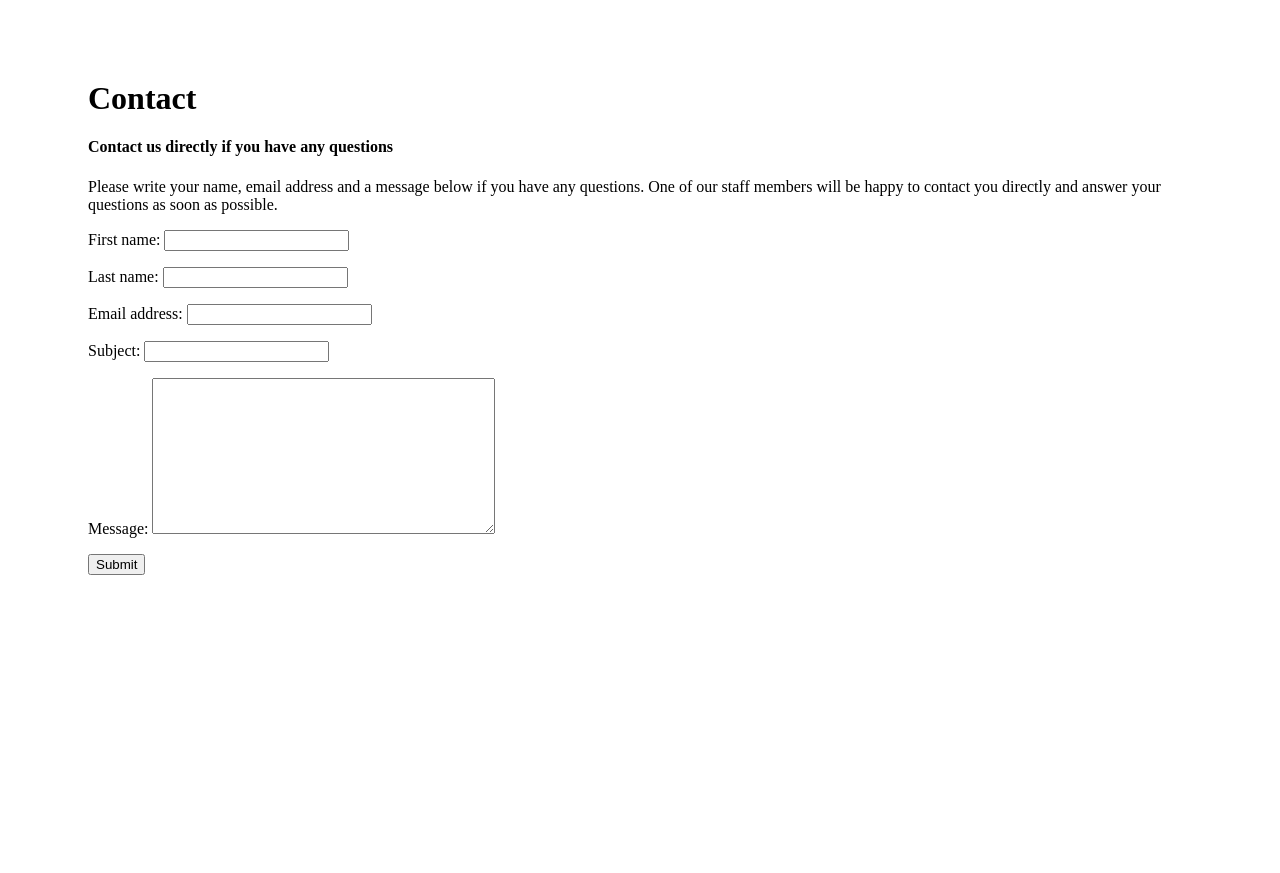
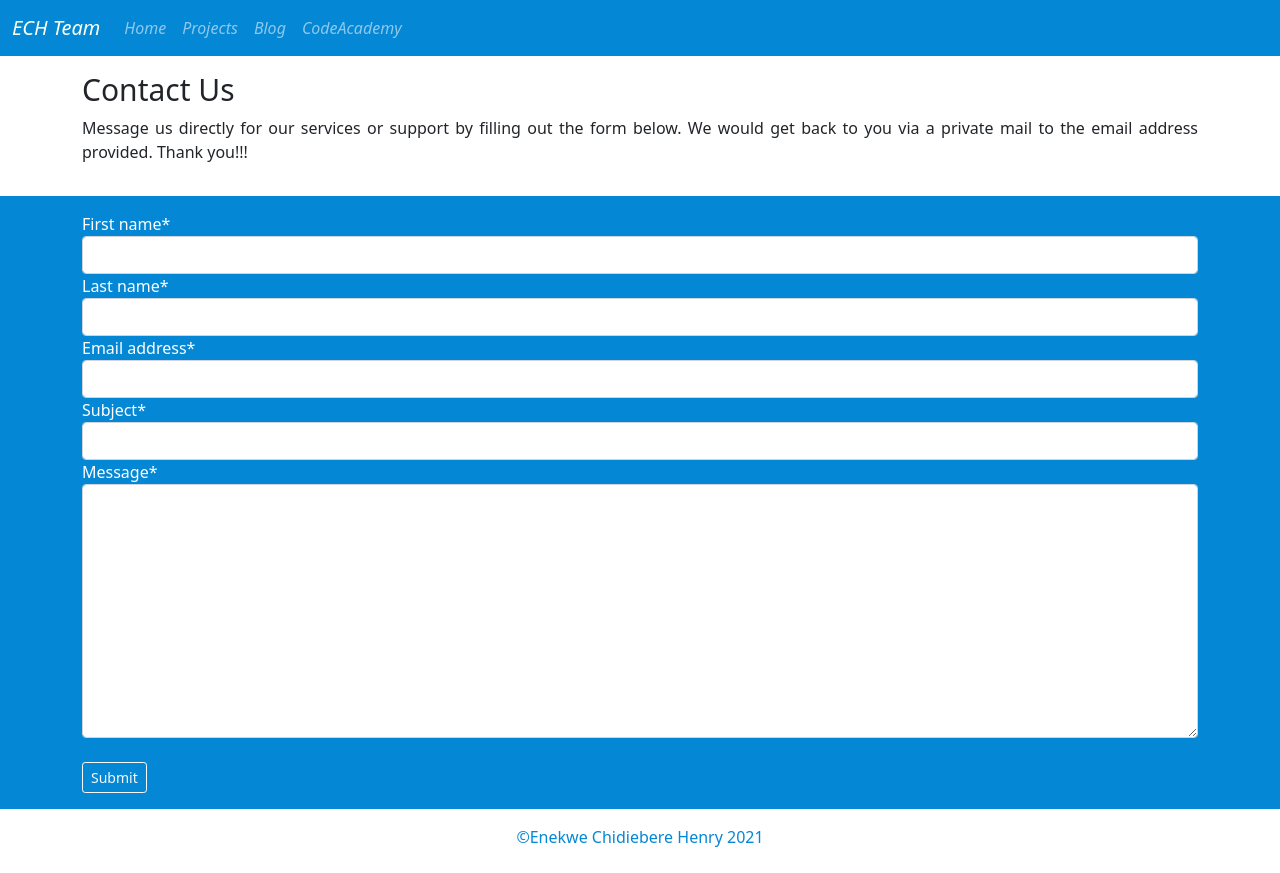
Before and after one commit to chididev/mysite-project, a Django app: page /contact/ in a window 1280 px wide. Before the commit the page ends 575 px from the top, so only its background shows below. Run offline with Django 3.2, Linux system fonts and the light colour scheme; some libraries are stand-ins or nearby versions.

Commit message:
done with the contact form styling. lets proceed to get it production ready :)

```diff
--- a/contact_us/templates/contact_us/contact.html
+++ b/contact_us/templates/contact_us/contact.html
@@ -1,15 +1,24 @@
+{% extends 'main_contactus.html' %}
 {% load static %}
+{%load crispy_forms_tags %}
+{% block content %}
 <!--Contact form-->
-<div style="margin:80px">
-    <h1>Contact</h1>
-    <h4>Contact us directly if you have any questions</h4>
-    <p>
-        Please write your name, email address and a message below if you have any questions.
-        One of our staff members will be happy to contact you directly and answer your questions as soon as possible.
-    </p>
-    <form method="post">
-        {% csrf_token %}
-        {{form.as_p}}
-        <button type="submit">Submit</button>
-    </form>
+<div class="container-fluid pt-3 pb-3">
+    <div class="container">
+        <h1 style="font-size: 30px;">Contact Us</h1>
+        <p style="font-size: 16px; text-align: justify;">
+           Message us directly for our services or support by filling out the form below. We would get back to you via a private mail to the email address provided. Thank you!!!
+        </p>
+    </div>
 </div>
+<div class="container-fluid pt-3 pb-3" style="background-color: #0487D5; color: white;">
+    <div class="container">
+        <form method="post">
+            {% csrf_token %}
+            {{form|crispy}}
+            <br>
+            <button type="submit" class="btn btn-outline-light btn-sm">Submit</button>
+        </form>
+    </div>
+</div>
+{% endblock %}
--- a/contact_us/views.py
+++ b/contact_us/views.py
@@ -14,16 +14,13 @@ def contact(request):
                 'first_name': form.cleaned_data['first_name'],
                 'last_name': form.cleaned_data['last_name'],
                 'email': form.cleaned_data['email_address'],
-                # 'subject': form.cleaned_data['subject'],
                 'message': form.cleaned_data['message'],
             }
             message = "\n".join(body.values())
 
             try:
                 send_mail(subject, message, 'admin@example.com',
-                          ['admin@example.com'],
-                          #   fail_silently=False,
-                          )
+                          ['admin@example.com'],)
             except BadHeaderError:
                 return HttpResponse('Invalid header found.')
             return redirect('home')
--- a/templates/main_blog.html
+++ b/templates/main_blog.html
@@ -53,6 +53,7 @@
                     <a class="nav-link" href="{% url 'home' %}">Home</a>
                     <a class="nav-link" href="{% url 'portfolio' %}">Projects</a>
                     <a class="nav-link" href="{% url 'codeacademy' %}">CodeAcademy</a>
+                    <a class="nav-link" href="{% url 'contact' %}">Contact Us</a>
                 </div>
             </div>
         </div>
--- a/templates/main_blogdetail.html
+++ b/templates/main_blogdetail.html
@@ -52,6 +52,7 @@
                     <a class="nav-link" href="{% url 'home' %}">Home</a>
                     <a class="nav-link" href="{% url 'portfolio' %}">Projects</a>
                     <a class="nav-link" href="{% url 'codeacademy' %}">CodeAcademy</a>
+                    <a class="nav-link" href="{% url 'contact' %}">Contact Us</a>
                 </div>
             </div>
         </div>
--- /dev/null
+++ b/templates/main_contactus.html
@@ -0,0 +1,79 @@
+{% load static %}
+<!DOCTYPE html>
+<html lang="en">
+
+<head>
+    <meta charset="UTF-8">
+    <meta http-equiv="X-UA-Compatible" content="IE=edge">
+    <meta name="viewport" content="width=device-width, initial-scale=1.0">
+    <title>Contact Form</title>
+    <!-- CSS only -->
+    <link href="https://cdn.jsdelivr.net/npm/bootstrap@5.0.1/dist/css/bootstrap.min.css" rel="stylesheet"
+        integrity="sha384-+0n0xVW2eSR5OomGNYDnhzAbDsOXxcvSN1TPprVMTNDbiYZCxYbOOl7+AMvyTG2x" crossorigin="anonymous">
+    <!-- Favicons -->
+    <link rel="apple-touch-icon" href="/docs/5.0/assets/img/favicons/apple-touch-icon.png" sizes="180x180">
+    <link rel="icon" href="/docs/5.0/assets/img/favicons/favicon-32x32.png" sizes="32x32" type="image/png">
+    <link rel="icon" href="/docs/5.0/assets/img/favicons/favicon-16x16.png" sizes="16x16" type="image/png">
+    <link rel="manifest" href="/docs/5.0/assets/img/favicons/manifest.json">
+    <link rel="mask-icon" href="/docs/5.0/assets/img/favicons/safari-pinned-tab.svg" color="#7952b3">
+    <link rel="icon" href="/docs/5.0/assets/img/favicons/favicon.ico">
+    <meta name="theme-color" content="#7952b3">
+    <style>
+        .bd-placeholder-img {
+            font-size: 1.125rem;
+            text-anchor: middle;
+            -webkit-user-select: none;
+            -moz-user-select: none;
+            user-select: none;
+        }
+
+        @media (min-width: 768px) {
+            .bd-placeholder-img-lg {
+                font-size: 3.5rem;
+            }
+        }
+    </style>
+</head>
+
+<body>
+    <!-- HANDLES THE NAVBAR -->
+    <nav class="navbar navbar-expand-lg navbar-dark" style="background-color: #0487D5;">
+        <div class="container-fluid">
+            <!-- HANDLES THE NAV-BAR BRAND TEXT -->
+            <a class="navbar-brand" href="{% url 'contact' %}"
+                style="text-transform: capitalize; font-style: italic; color: #FFFFF0;"><span style="text-transform: uppercase;">ech</span> team</a>
+            <!-- THE BUTTON TAG HANDLES THE TOGGLER -->
+            <button class="navbar-toggler" type="button" data-bs-toggle="collapse" data-bs-target="#navbarNavAltMarkup"
+                aria-controls="navbarNavAltMarkup" aria-expanded="false" aria-label="Toggle navigation">
+                <span class="navbar-toggler-icon"></span>
+            </button>
+            <div class="collapse navbar-collapse" id="navbarNavAltMarkup">
+                <div class="navbar-nav" style="text-transform: capitalize; font-style: italic;">
+                    <a class="nav-link" href="{% url 'home' %}">home</a>
+                    <a class="nav-link" href="{% url 'portfolio' %}">Projects</a>
+                    <a class="nav-link" href="{% url 'blog' %}">Blog</a>
+                    <a class="nav-link" href="{% url 'codeacademy' %}">CodeAcademy</a>
+                </div>
+            </div>
+        </div>
+    </nav>
+    {% block content %}
+    {% endblock %}
+
+    <!-- HANDLES THE FOOTER -->
+    <div class="conteiner-fluid" style="text-transform: capitalize; background-color: #FFFFFF;">
+        <footer class="text-muted pt-3 pb-2">
+            <div class="container text-center" style="text-transform: capitalize; color: #0487D5;">
+                <p>&copy;Enekwe Chidiebere Henry {% now "Y" %}</p>
+            </div>
+        </footer>
+    </div>
+
+    <!-- JavaScript Bundle with Popper -->
+    <script src="https://cdn.jsdelivr.net/npm/bootstrap@5.0.1/dist/js/bootstrap.bundle.min.js"
+        integrity="sha384-gtEjrD/SeCtmISkJkNUaaKMoLD0//ElJ19smozuHV6z3Iehds+3Ulb9Bn9Plx0x4"
+        crossorigin="anonymous"></script>
+
+</body>
+
+</html>
--- a/templates/main_create.html
+++ b/templates/main_create.html
@@ -55,6 +55,7 @@
                     <a class="nav-link" href="{% url 'portfolio' %}">Projects</a>
                     <a class="nav-link" href="{% url 'blog' %}">Blog</a>
                     <a class="nav-link" href="{% url 'codeacademy' %}">CodeAcademy</a>
+                    <a class="nav-link" href="{% url 'contact' %}">Contact Us</a>
                 </div>
             </div>
         </div>
--- a/templates/main_home.html
+++ b/templates/main_home.html
@@ -51,6 +51,7 @@
                 <a class="nav-link" href="{% url 'portfolio' %}">Projects</a>
                 <a class="nav-link" href="{% url 'blog' %}">Blog</a>
                 <a class="nav-link" href="{% url 'codeacademy' %}">CodeAcademy</a>
+                <a class="nav-link" href="{% url 'contact' %}">Contact Us</a>
             </div>
         </div>
     </div>
--- a/templates/main_portfolio.html
+++ b/templates/main_portfolio.html
@@ -52,6 +52,7 @@
                     <a class="nav-link" href="{% url 'home' %}">Home</a>
                     <a class="nav-link" href="{% url 'blog' %}">Blog</a>
                     <a class="nav-link" href="{% url 'codeacademy' %}">CodeAcademy</a>
+                    <a class="nav-link" href="{% url 'contact' %}">Contact Us</a>
                 </div>
             </div>
         </div>
```
